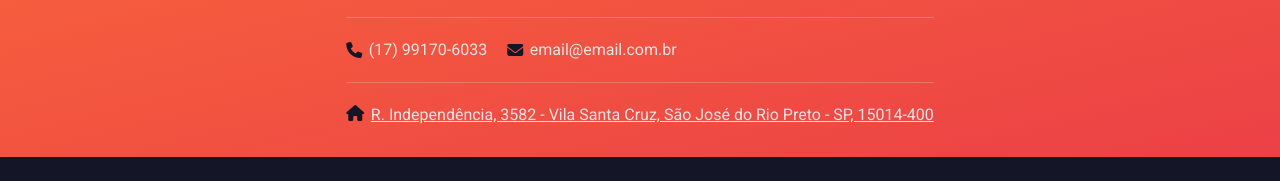
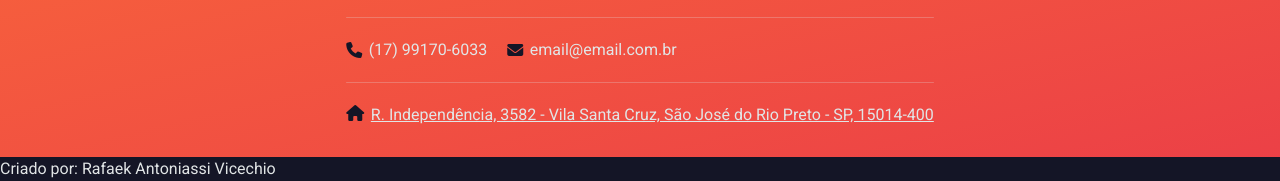
Before and after one commit to soustern/prime_led, a website: page index.html in a window 1280 px wide. Shown: the part 4486-4667 px from the top of the page. Before the commit the page ends 4643 px from the top, so only its background shows below. Drawn offline with Linux system fonts and the light colour scheme; files whose address does not match are found by name.

Commit message:
Add footer link

```diff
--- a/index.html
+++ b/index.html
@@ -236,6 +236,9 @@
                     </div>
                 </div>
             </div>
+            <div>
+                <p>Criado por: <a href="https://www.linkedin.com/in/rafael-antoniassi-812a40149/">Rafaek Antoniassi Vicechio</a></p>
+            </div>
         </footer>
     </div>
 </body>
```
Also changed, not shown: 4 other files.
